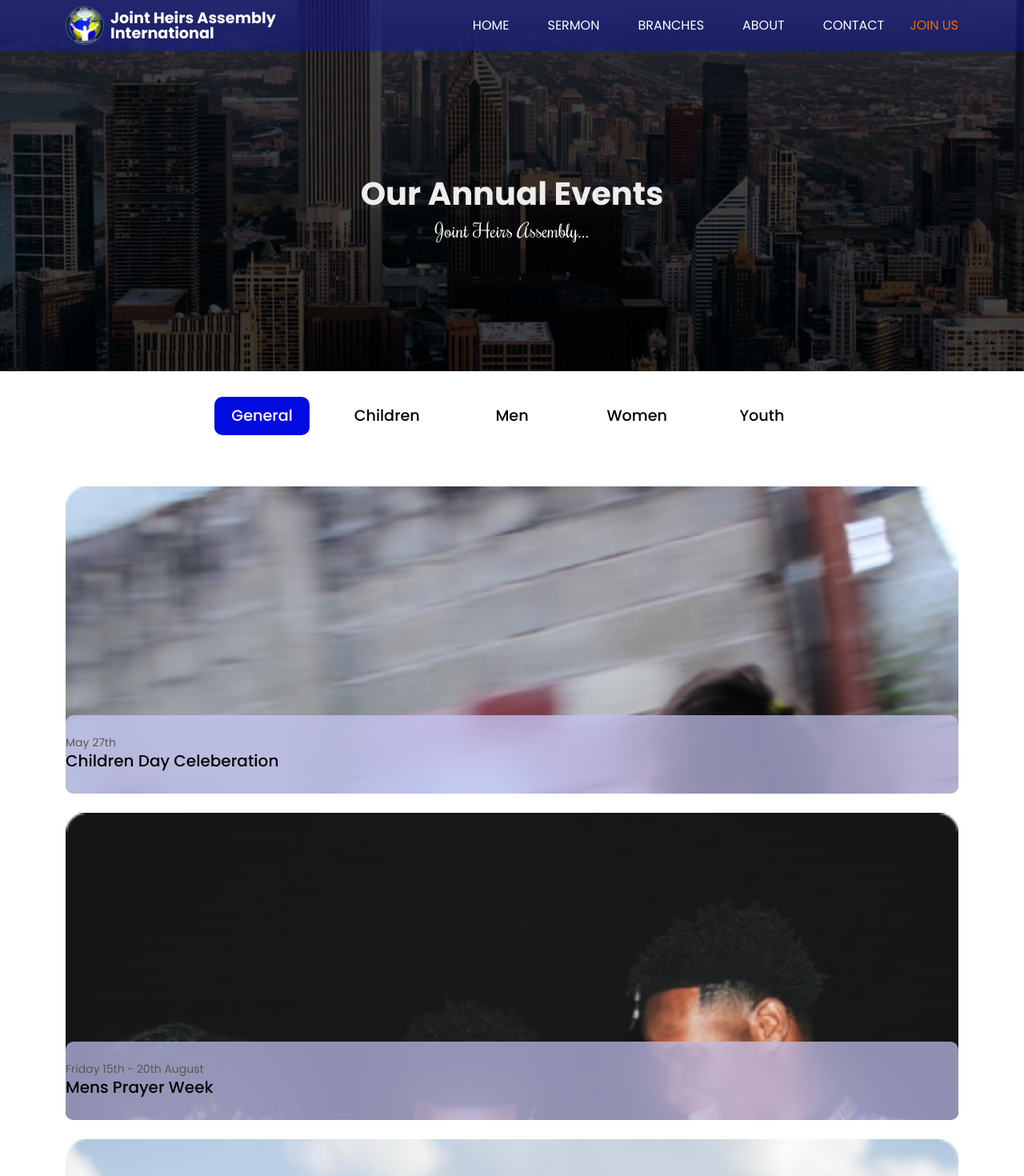
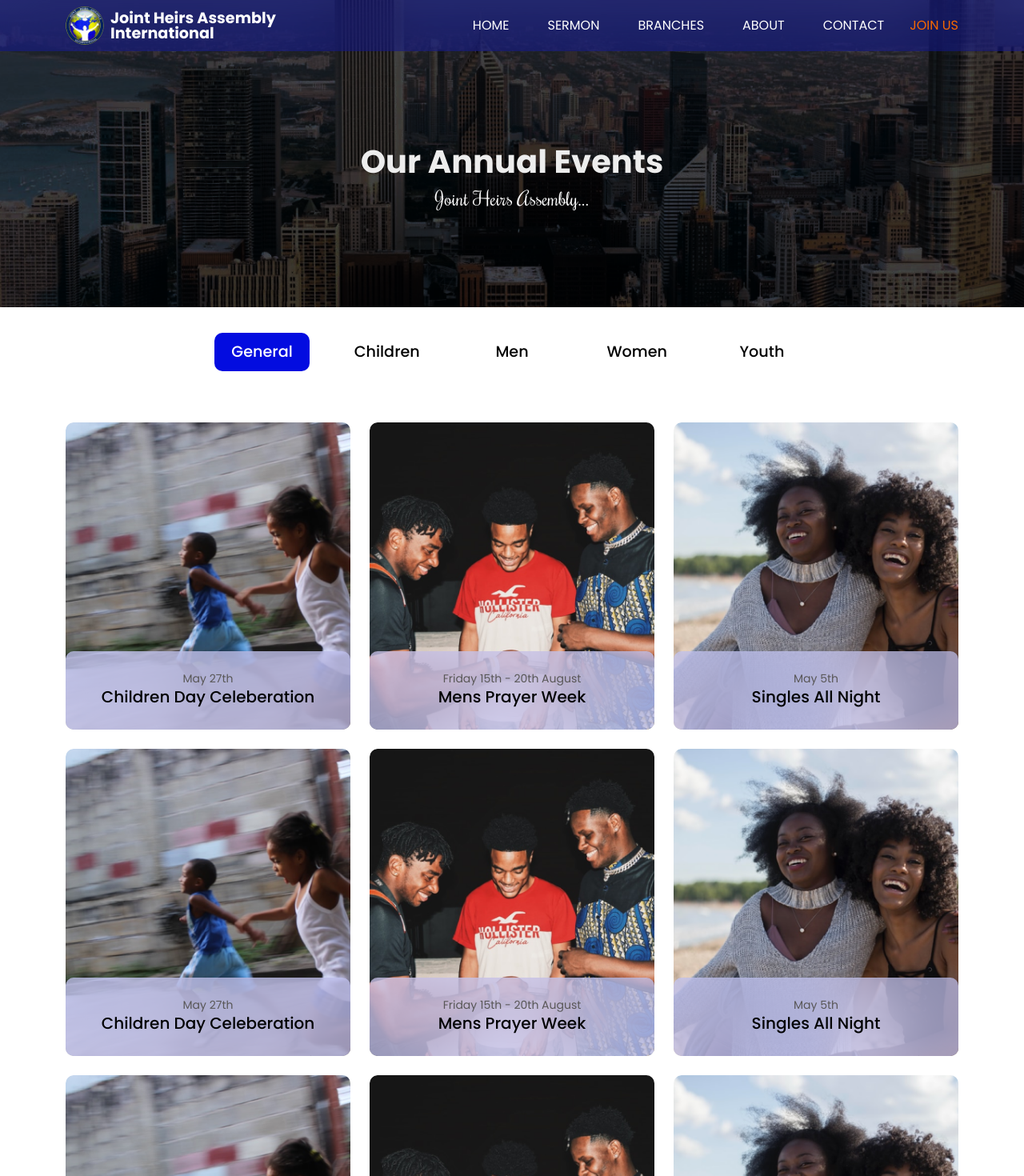
Before and after one commit to pin4eva/joint_heirs_frontend, a Next.js app: page /events/Index in a window 1280 px wide. Shown: the top 1470 px of the page at 80% size. Built offline with nearby package versions, Linux system fonts and the light colour scheme.

Commit message:
complete events-content section

```diff
--- a/src/components/events/event.data.ts
+++ b/src/components/events/event.data.ts
@@ -13,7 +13,7 @@ about important things like news
 	{
 		date: "Friday 15th - 20th August",
 		title: "Mens Prayer Week",
-		category: "men,",
+		category: "men",
 		image: "/images/men.png",
 		description: `Men only we welcome all men who
 wish to spend the breakfast time eating
@@ -46,7 +46,7 @@ about important things like news
 	{
 		date: "Friday 15th - 20th August",
 		title: "Mens Prayer Week",
-		category: "men,",
+		category: "men",
 		image: "/images/men.png",
 		description: `Men only we welcome all men who
 wish to spend the breakfast time eating
@@ -79,7 +79,7 @@ about important things like news
 	{
 		date: "Friday 15th - 20th August",
 		title: "Mens Prayer Week",
-		category: "men,",
+		category: "men",
 		image: "/images/men.png",
 		description: `Men only we welcome all men who
 wish to spend the breakfast time eating
--- a/src/pages/events/Index.tsx
+++ b/src/pages/events/Index.tsx
@@ -48,27 +48,27 @@ const EventsPage = () => {
 			<section className="events-content">
 				<nav className="events-content-nav">
 					<ul className="container">
-						<Link href="/events/Index">
+						<Link href="/events">
 							<a className={`event-navlink ${currentLink.general && "active"}`}>
 								<li onClick={generalEventsHandler}>General</li>
 							</a>
 						</Link>
-						<Link href="/events/Index">
+						<Link href="/events">
 							<a className={`event-navlink ${currentLink.childrenEvents && "active"}`}>
 								<li onClick={childrenEventsHandler}>Children</li>
 							</a>
 						</Link>
-						<Link href="/events/Index">
+						<Link href="/events">
 							<a className={`event-navlink ${currentLink.men && "active"}`}>
 								<li onClick={menEventsHandler}>Men</li>
 							</a>
 						</Link>
-						<Link href="/events/Index">
+						<Link href="/events">
 							<a className={`event-navlink ${currentLink.women && "active"}`}>
 								<li onClick={womenEventsHandler}>Women</li>
 							</a>
 						</Link>
-						<Link href="/events/Index">
+						<Link href="/events">
 							<a className={`event-navlink ${currentLink.youth && "active"}`}>
 								<li onClick={youthEventsHandler}>Youth</li>
 							</a>
@@ -80,10 +80,33 @@ const EventsPage = () => {
 						events.map((item, i) => {
 							return <EventCard key={i} event={item} />;
 						})}
-					{currentLink.childrenEvents && <p>children selected</p>}
-					{currentLink.men && <p>men selected</p>}
-					{currentLink.women && <p>women selected</p>}
-					{currentLink.youth && <p>youth selected</p>}
+					{currentLink.childrenEvents &&
+						events
+							.filter((item) => item.category === "children")
+							.map((item, i) => {
+								return <EventCard key={i} event={item} />;
+							})}
+					{currentLink.men &&
+						events
+							.filter((item) => item.category === "men")
+							.map((item, i) => {
+								return <EventCard key={i} event={item} />;
+							})}
+					{/* {currentLink.women &&
+						events
+							.filter((item) => item.category === "women")
+							.map((item, i) => {
+								return <EventCard key={i} event={item} />;
+							})} */}
+					{currentLink.women && (
+						<p className="fallback-text">THERE ARE NO UPCOMING EVENTS FOR WOMEN</p>
+					)}
+					{currentLink.youth &&
+						events
+							.filter((item) => item.category === "youth")
+							.map((item, i) => {
+								return <EventCard key={i} event={item} />;
+							})}
 				</div>
 			</section>
 		</div>
--- a/src/styles/events.scss
+++ b/src/styles/events.scss
@@ -4,15 +4,14 @@
 		background-repeat: no-repeat;
 		background-position: center;
 		background-size: cover;
-		min-height: 55vh;
+		min-height: 45vh;
 		&-inner {
-			min-height: 50vh;
+			min-height: 40vh;
 			display: flex;
 			flex-direction: column;
 			justify-content: center;
 			align-items: center;
 			h1 {
-				// font-size: 4rem;
 				font-weight: 700;
 				color: $light-gray;
 			}
@@ -36,7 +35,6 @@
 					flex: 1;
 					color: #000;
 					font-weight: 500;
-					// font-size: 1.2rem;
 					&:hover {
 						color: $primary;
 					}
@@ -63,6 +61,23 @@
 		&-cards {
 			display: grid;
 			gap: 1.5rem;
+			@media screen and (min-width: $mobile) {
+				grid-template-columns: 1fr 1fr;
+				.fallback-text {
+					grid-column: 1/3;
+				}
+				@media screen and (min-width: $md) {
+					grid-template-columns: 1fr 1fr 1fr;
+					.fallback-text {
+						grid-column: 1/4;
+					}
+				}
+			}
+			.fallback-text {
+				text-align: center;
+				font-weight: 700;
+				padding-block: 4vh;
+			}
 		}
 	}
 }
@@ -76,6 +91,7 @@
 	background-repeat: no-repeat;
 	background-size: cover;
 	width: 100%;
+	text-align: center;
 
 	&-content {
 		display: flex;
@@ -97,4 +113,8 @@
 			}
 		}
 	}
+	a {
+		color: $warning;
+		text-decoration: none;
+	}
 }
--- a/src/styles/home.scss
+++ b/src/styles/home.scss
@@ -211,13 +211,6 @@
 				gap: 1rem;
 				height: auto;
 				margin-bottom: 2rem;
-			}
-
-
-
-			a {
-				color: $warning;
-				text-decoration: none;
 			}
 		}
 
```
